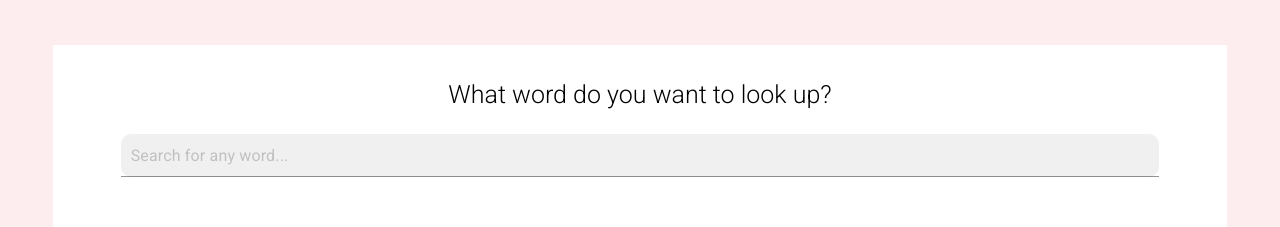
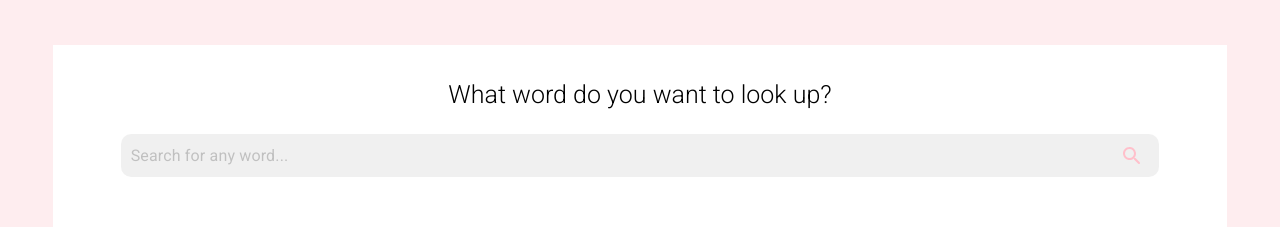
Before and after one commit to IsabellaInglis/dictionary-app, a React (Create React App) app: page / in a window 1280 px wide. Shown: the top 227 px of the page. Built offline with nearby package versions, Linux system fonts and the light colour scheme.

Commit message:
Fixed warnings

```diff
--- a/package.json
+++ b/package.json
@@ -12,6 +12,7 @@
     "@testing-library/user-event": "^13.5.0",
     "axios": "^1.7.3",
     "bootstrap": "^5.3.3",
+    "postcss-color-hex-alpha": "^10.0.0",
     "react": "^18.3.1",
     "react-dom": "^18.3.1",
     "react-scripts": "^5.0.1",
--- a/src/Dictionary.js
+++ b/src/Dictionary.js
@@ -1,5 +1,5 @@
 import { SearchRounded } from "@mui/icons-material";
-import { IconButton, Input, TextField } from "@mui/material";
+import { IconButton, TextField } from "@mui/material";
 import React, { useState } from "react";
 import "./Dictionary.css";
 import axios from "axios";
@@ -22,7 +22,8 @@ export default function Dictionary() {
           }
         }}
         onChange={(event) => setKeyword(event.target.value)}
-        endAdornment={
+        InputProps={{
+          endAdornment: (
             <IconButton
               style={{
                 color: "pink",
@@ -33,8 +34,9 @@ export default function Dictionary() {
             >
               <SearchRounded />
             </IconButton>
-        }
-        disableUnderline
+          ),
+          disableUnderline: true,
+        }}
       />
     </div>
   );
```
Also changed, not shown: 1 other file (tests, documents, lock files or other folders). Lines whose indentation alone changed are shown as unchanged.
